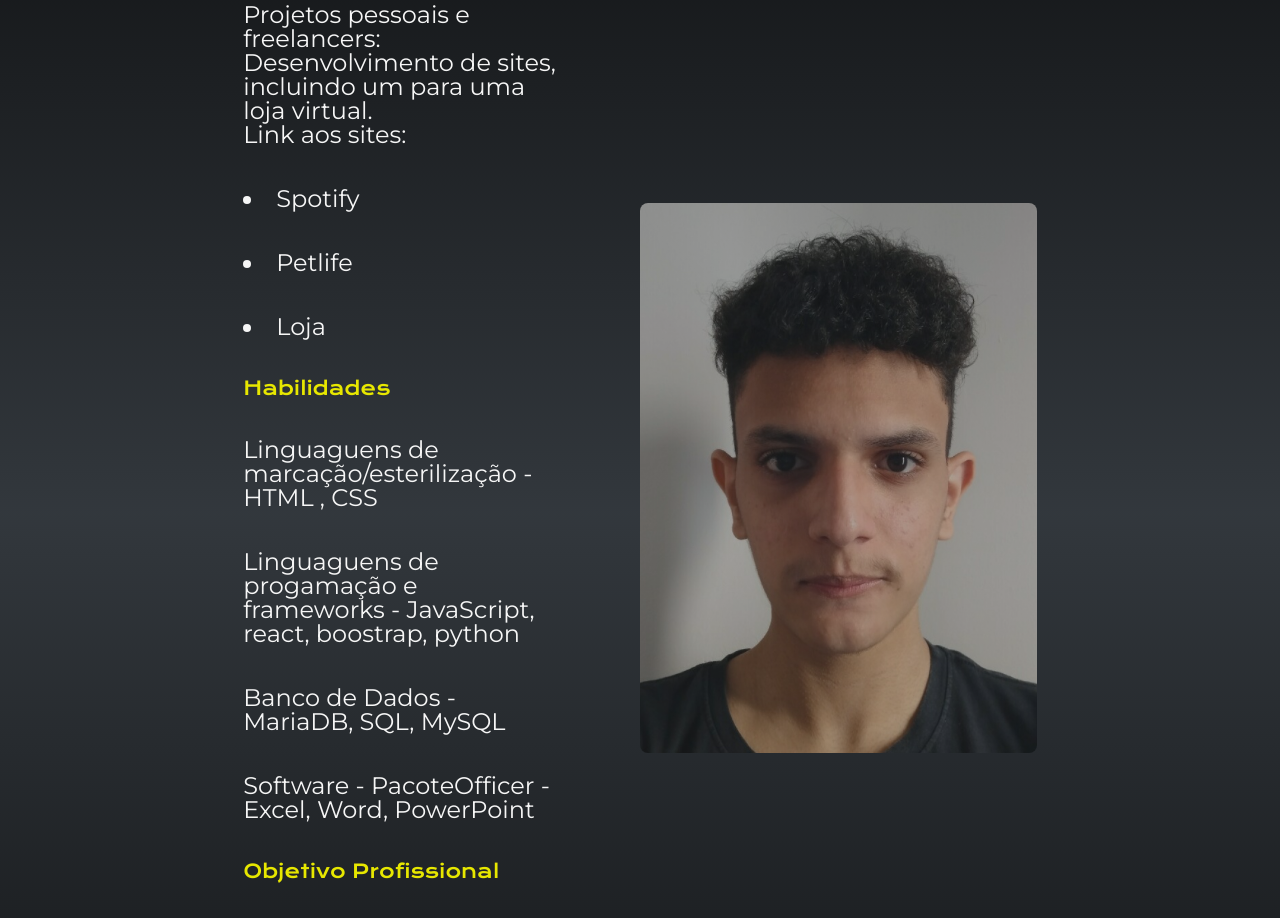
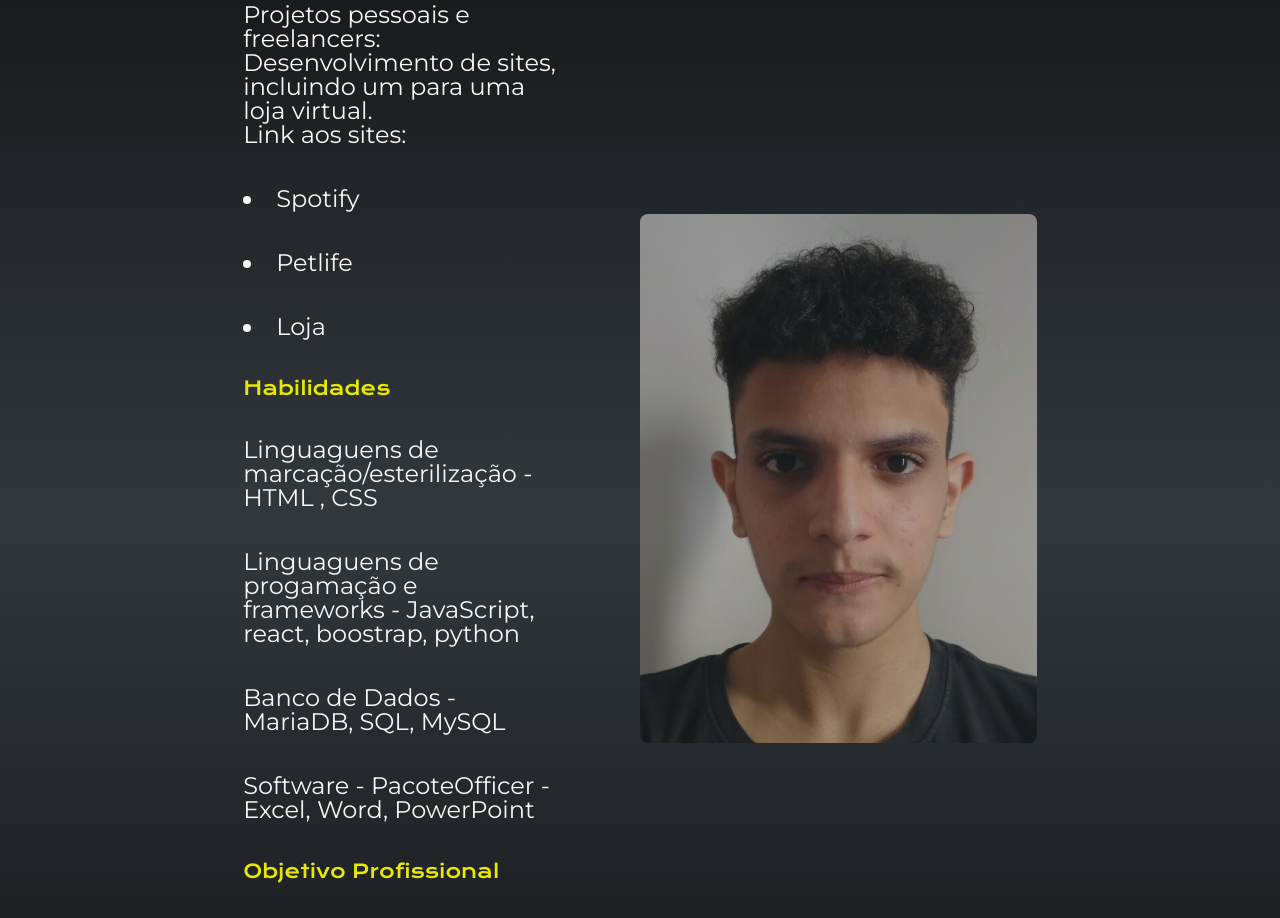
Before and after one commit to DougSpam/portifolio, a plain HTML site: page about.html in a window 1280 px wide. Shown: the part 489-1407 px from the top of the page. Drawn offline with nearby package versions, Linux system fonts and the light colour scheme; a script that the page names is missing.

Commit message:
Conclusão

```diff
--- a/about.html
+++ b/about.html
@@ -60,7 +60,7 @@
             <p class="conteudo-principal__conteudo__paragrafo">Conclusão de projetos pessoais e freelancers com sucesso, demonstrando habilidades de desenvolvimento e capacidade de entrega.</p>
         </section>
 
-        <img class="img-conteudo" src="src/img/WhatsApp Image 2024-02-23 at 11.29.46.jpeg" width="480" height="550" alt="Foto do autor">
+        <img class="img-conteudo" src="src/img/WhatsApp Image 2024-02-23 at 11.29.46.jpeg" alt="Foto do autor">
     </main>
 
     <footer class="rodape-main">
```
